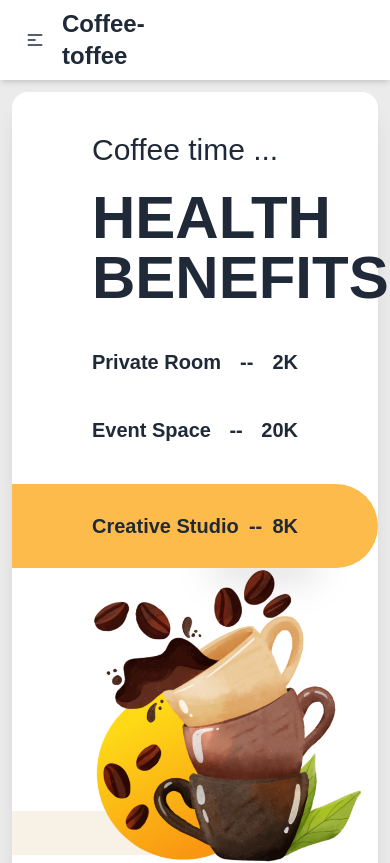
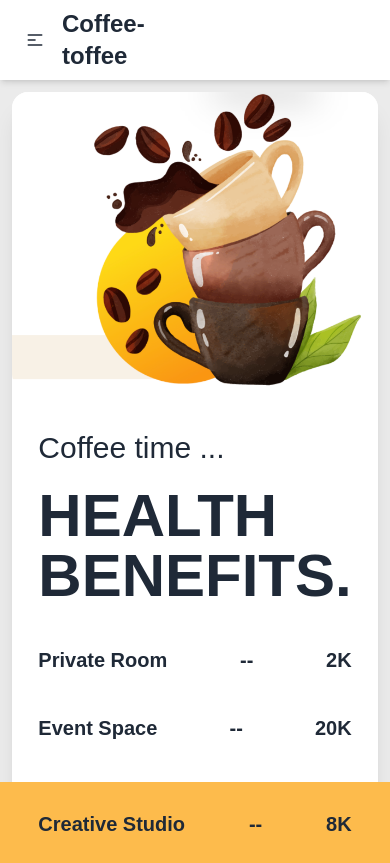
Before and after one commit to info-mdshakeeb/coffee-toffee-clint, a React (Vite) app: page / in a window 390 px wide. Shown: the top 863 px of the page. Built offline with nearby package versions, Linux system fonts and the light colour scheme; no server answers.

Commit message:
fixed some issus

```diff
--- a/src/components/Header.jsx
+++ b/src/components/Header.jsx
@@ -5,7 +5,7 @@ import three from "../assets/images/a3.png";
 const Header = () => {
     return (
         <div className="max-w-7xl mx-auto  shadow-xl  bg-white rounded-2xl">
-            <div className="lg:flex items-center ">
+            <div className="flex-col-reverse flex lg:flex-row items-center ">
                 <div className="lg:w-1/2">
                     <div className="">
                         <p className="text-3xl px-20 pt-10 pb-2">Coffee time ...</p>
--- a/src/components/MenuSection.jsx
+++ b/src/components/MenuSection.jsx
@@ -4,9 +4,7 @@ import Card from "./Card";
 
 
 const MenuSection = () => {
-    const { user, setSeeMore, seeMore } = useFirebaseInfo()
-
-    console.log(seeMore);
+    const { user, setSeeMore } = useFirebaseInfo()
     const products = [
         {
             id: 1,
```
